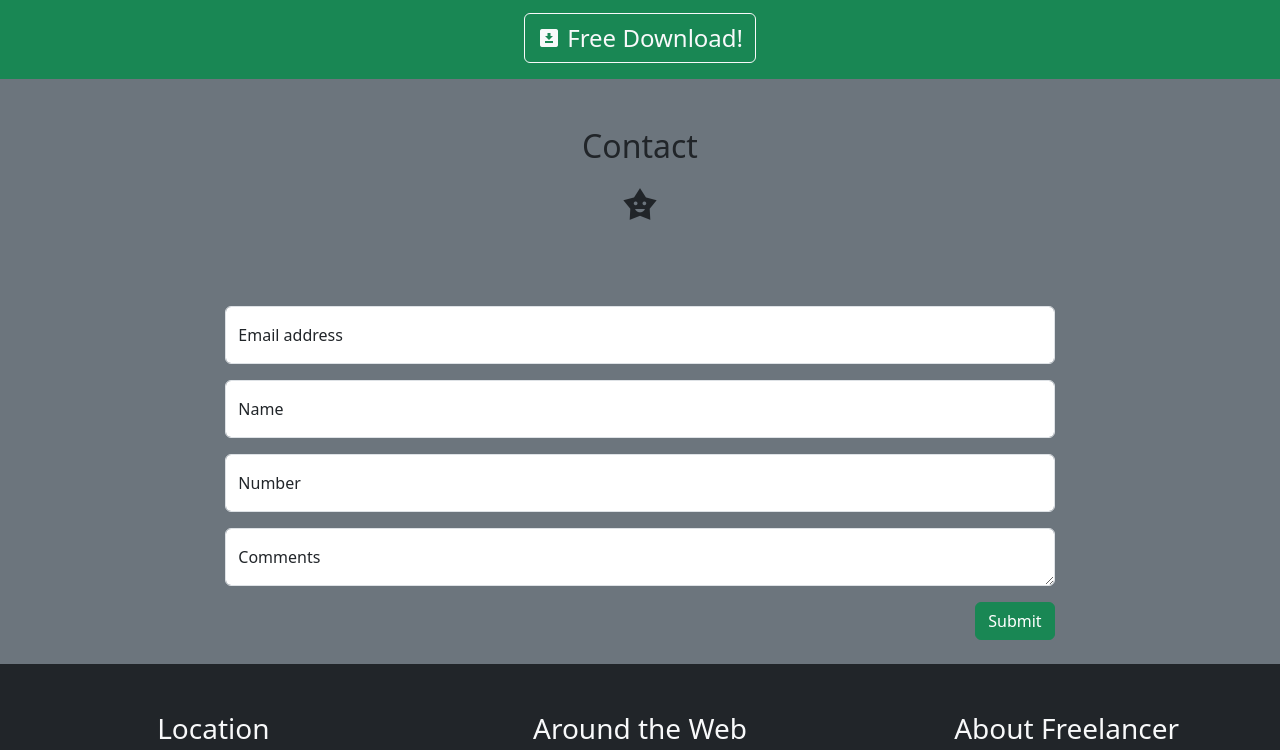
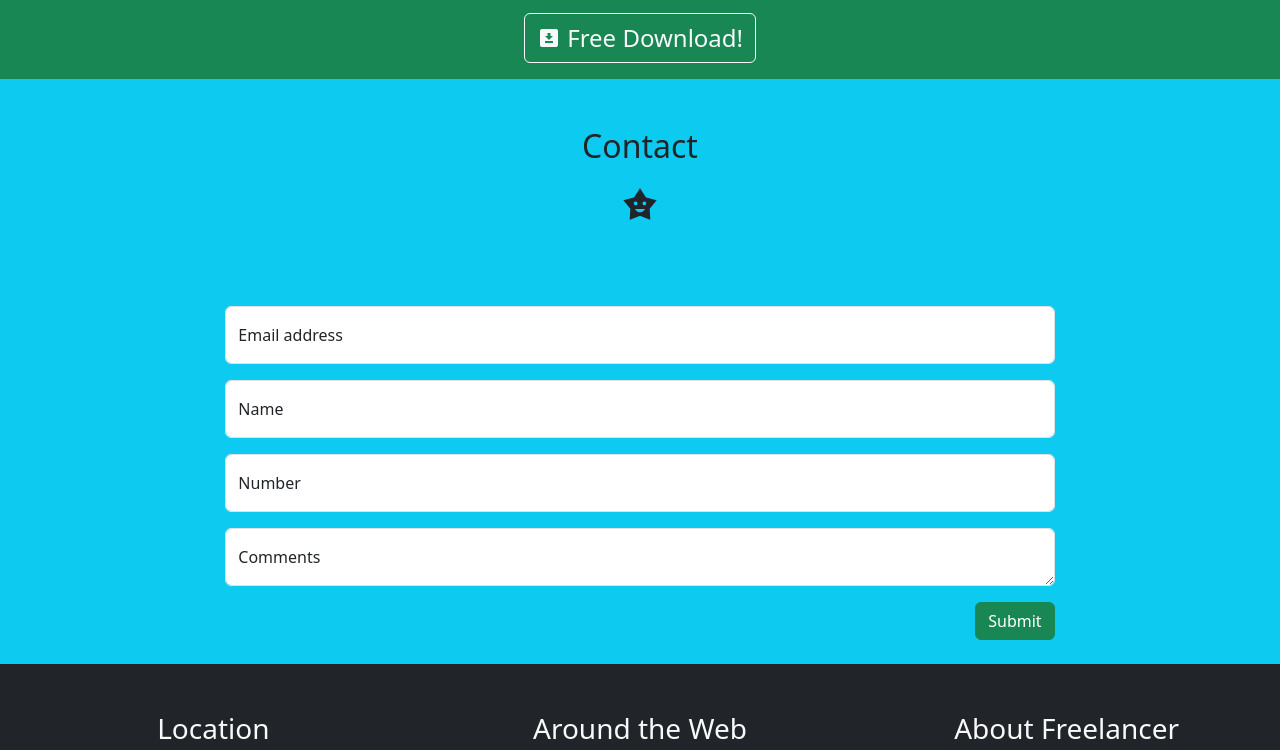
Before and after one commit to CodeWorks-FullStack/winter24_freelancer, a plain HTML site: page index.html in a window 1280 px wide. Shown: the part 1926-2676 px from the top of the page. Drawn offline with nearby package versions, Linux system fonts and the light colour scheme.

Commit message:
changed bg color

```diff
--- a/index.html
+++ b/index.html
@@ -120,7 +120,7 @@
       <!-- !SECTION  -->
 
       <!-- SECTION contact -->
-      <section class="row justify-content-center bg-secondary">
+      <section class="row justify-content-center bg-info">
         <div class="col-12 my-5 text-center">
           <h2>Contact</h2>
           <i class="mdi mdi-star-face fs-1"></i>
@@ -160,6 +160,7 @@
       <section class="row bg-dark text-light">
         <!-- NOTE can change order of flex items using breakpoints as well -->
         <div class="col-12 col-md-4 order-3 order-md-1 p-5 ">
+
           <h3 class="text-center">Location</h3>
           <p>Lorem ipsum dolor sit amet consectetur adipisicing elit. Suscipit quae sint velit eius
             voluptatem illum
```
